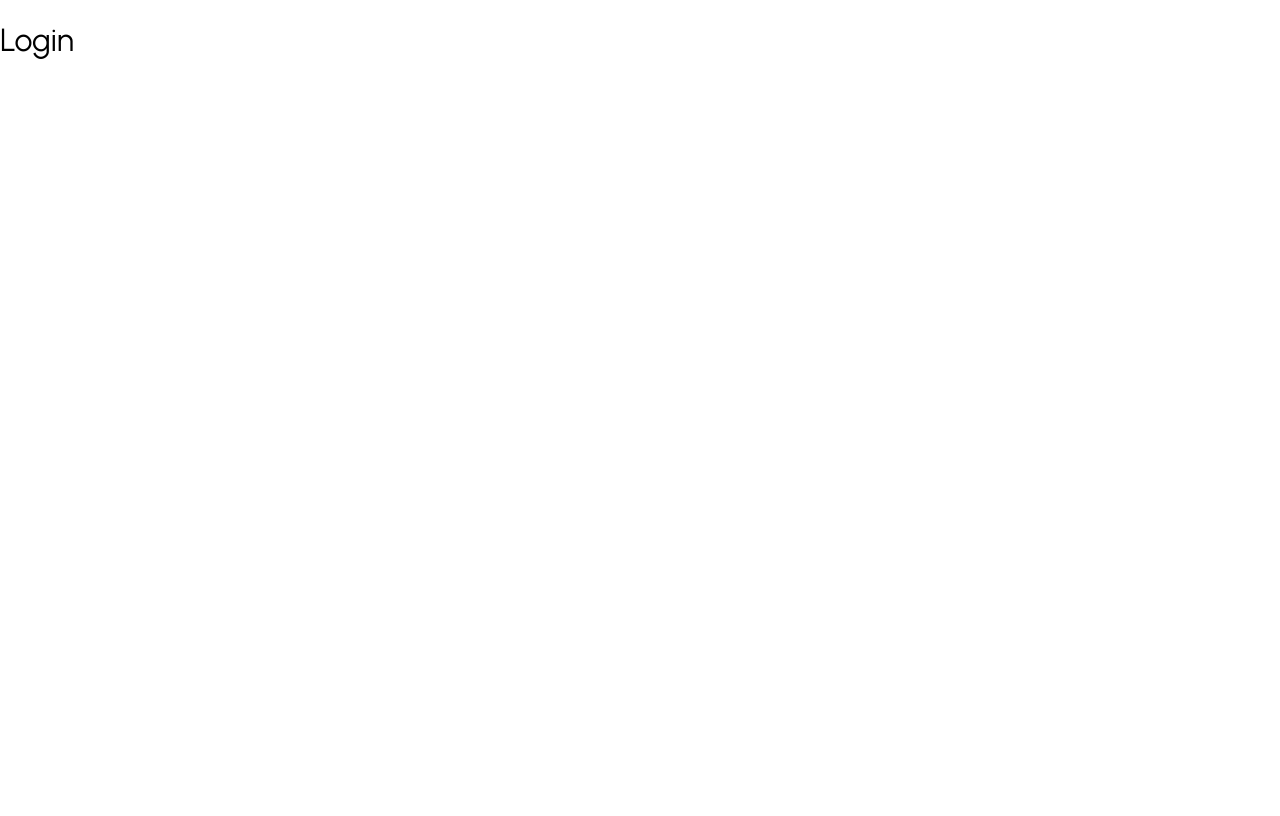
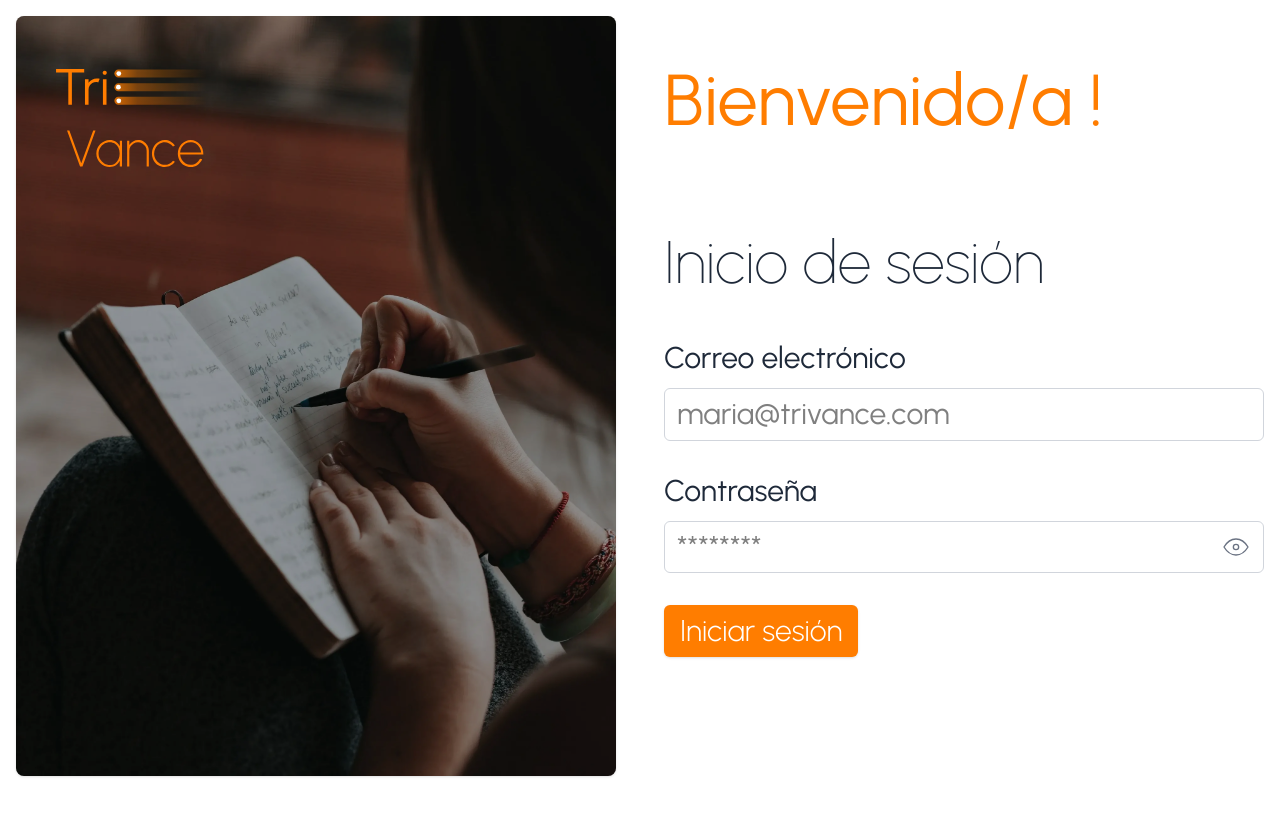
Before and after one commit to AxelMrak/trivance-frontend, a Next.js app: page /login in a window 1280 px wide. Shown: the top 816 px of the page. Built offline with nearby package versions, Linux system fonts and the light colour scheme.

Commit message:
add login page and start with logic

```diff
--- a/app/(auth)/login/page.tsx
+++ b/app/(auth)/login/page.tsx
@@ -1,7 +1,54 @@
+import Image from 'next/image';
+import {LogoColor} from '@/components/icons/Logos';
+import Input from '@/components/ui/Input';
+import Button from '@/components/ui/Button';
+//TODO: Components and refactor all. Separate logic and use zod with react hook form for login and register forms. Also, we need a conditional or wrapper to switch between forms easily.
 export default function Login() {
   return (
-    <main className="w-full min-h-[100vh] flex items-center justify-center ">
-      <h1 className="text-3xl ">Login</h1>
+    <main className="w-full  grid grid-cols-1 lg:grid-cols-2 items-start justify-between p-4 gap-12">
+      <section className="w-full h-[95vh] relative rounded-lg shadow hidden lg:block">
+        <Image
+          src="/images/login-bg.webp"
+          alt="Login Image"
+          fill
+          className="object-cover rounded-lg"
+        />
+        <div className="absolute top-0 left-0 w-full h-full bg-black/30 rounded-lg "/>
+          <LogoColor className="absolute top-0 left-5 w-50 h-50" />
+      </section>
+      <section className="w-full h-full flex flex-col items-start justify-start gap-12">
+          <LogoColor className="block lg:hidden w-50 h-50" />
+          <h1 className="text-7xl lg:text-7xl text-primary-base font-normal">
+            Bienvenido/a !
+          </h1>
+        <h2 className="!text-6xl text-gray-800 font-thin">
+          Inicio de sesión
+        </h2>
+        <form className="w-full flex flex-col items-start justify-center gap-8">
+          <Input
+            label="Correo electrónico"
+            name="email"
+            type="email"
+            placeholder="maria@trivance.com"
+            className="text-3xl"
+          />
+          <Input
+            label="Contraseña"
+            name="password"
+            type="password"
+            placeholder="********"
+            className="text-3xl"
+            />
+          <Button
+            type="submit"
+            variant="primary"
+            className="w-fit !text-3xl
+            !font-light"
+          >
+            Iniciar sesión
+          </Button>
+        </form>
+      </section>
     </main>
   )
 };
--- a/app/layout.tsx
+++ b/app/layout.tsx
@@ -32,10 +32,11 @@ export default function RootLayout({
         <link rel="manifest" href="/site.webmanifest" />
       </head>
       <body
-        className={`${geist.variable} ${urbanist.className} antialiased`}
+        className={`${geist.variable} ${urbanist.className} antialiased `}
       >
-
-        {children}
+        <main className="mx-auto container">
+          {children}
+        </main>
       </body>
     </html>
   );
--- /dev/null
+++ b/components/icons/EyeClosed.tsx
@@ -0,0 +1,24 @@
+export const EyeClosed = (props) => {
+  return (
+      <svg
+    xmlns="http://www.w3.org/2000/svg"
+    width={props.width || 24}
+    height={props.height || 24}
+    viewBox="0 0 24 24"
+    fill="none"
+    stroke="currentColor"
+    strokeWidth={1}
+    strokeLinecap="round"
+    strokeLinejoin="round"
+    className="icon icon-tabler icons-tabler-outline icon-tabler-eye-closed"
+    {...props}
+  >
+    <path stroke="none" d="M0 0h24v24H0z" fill="none" />
+    <path d="M21 9c-2.4 2.667 -5.4 4 -9 4c-3.6 0 -6.6 -1.333 -9 -4" />
+    <path d="M3 15l2.5 -3.8" />
+    <path d="M21 14.976l-2.492 -3.776" />
+    <path d="M9 17l.5 -4" />
+    <path d="M15 17l-.5 -4" />
+  </svg>
+  )
+};
--- /dev/null
+++ b/components/icons/EyeOpen.tsx
@@ -0,0 +1,21 @@
+export const EyeOpen = (props) => {
+  return (
+    <svg
+    xmlns="http://www.w3.org/2000/svg"
+    width={props.width || 24}
+    height={props.height || 24}
+    viewBox="0 0 24 24"
+    fill="none"
+    stroke="currentColor"
+    strokeWidth={1}
+    strokeLinecap="round"
+    strokeLinejoin="round"
+    className="icon icon-tabler icons-tabler-outline icon-tabler-eye"
+    {...props}
+  >
+    <path stroke="none" d="M0 0h24v24H0z" fill="none" />
+    <path d="M10 12a2 2 0 1 0 4 0a2 2 0 0 0 -4 0" />
+    <path d="M21 12c-2.4 4 -5.4 6 -9 6c-3.6 0 -6.6 -2 -9 -6c2.4 -4 5.4 -6 9 -6c3.6 0 6.6 2 9 6" />
+  </svg>
+  )
+};
--- /dev/null
+++ b/components/ui/Button.tsx
@@ -0,0 +1,44 @@
+import React from 'react';
+
+type ButtonProps = {
+  children: React.ReactNode;
+  variant?: 'primary' | 'secondary' | 'tertiary';
+  type?: 'button' | 'submit' | 'reset';
+  onClick?: () => void;
+  disabled?: boolean;
+  className?: string;
+};
+
+const Button: React.FC<ButtonProps> = ({
+  children,
+  variant = 'primary',
+  type = 'button',
+  onClick,
+  disabled = false,
+  className = '',
+}) => {
+  const baseStyles = 'inline-flex items-center justify-center px-4 py-2 text-sm font-medium rounded-md focus:outline-none focus:ring-2 focus:ring-offset-2 shadow hover:shadow-sm transition-shadow transition-colors cursor-pointer';
+
+  const variants = {
+    primary: 'bg-primary-base text-white',
+    secondary: 'bg-secondary-600 text-white hover:bg-secondary-700 focus:ring-secondary-500',
+    tertiary: 'bg-white text-primary-base border border-primary-600 hover:bg-primary-50 focus:ring-primary-500',
+  };
+
+  const disabledStyles = 'opacity-50 cursor-not-allowed';
+
+  const variantStyles = variants[variant];
+
+  return (
+    <button
+      type={type}
+      onClick={onClick}
+      disabled={disabled}
+      className={`${baseStyles} ${variantStyles} ${disabled ? disabledStyles : ''} ${className}`}
+    >
+      {children}
+    </button>
+  );
+};
+
+export default Button;
--- /dev/null
+++ b/components/ui/Input.tsx
@@ -0,0 +1,82 @@
+"use client";
+
+import { useState } from "react";
+import { EyeClosed } from "@components/icons/EyeClosed";
+import { EyeOpen } from "@components/icons/EyeOpen";
+
+type InputProps = {
+  label: string;
+  name: string;
+  type?: "text" | "password" | "email" | "number";
+  value?: string;
+  onChange?: (e: React.ChangeEvent<HTMLInputElement>) => void;
+  onBlur?: (e: React.FocusEvent<HTMLInputElement>) => void;
+  error?: string;
+  touched?: boolean;
+  disabled?: boolean;
+  placeholder?: string;
+  required?: boolean;
+  className?: string;
+};
+
+export default function Input({
+  label,
+  name,
+  type = "text",
+  value,
+  onChange,
+  onBlur,
+  error,
+  touched,
+  disabled = false,
+  placeholder,
+  required = false,
+  className = "",
+}: InputProps) {
+
+  const [showPassword, setShowPassword] = useState(false);
+  const isPassword = type === "password";
+  const inputType = isPassword && showPassword ? "text" : type;
+
+  return (
+    <div className={`w-full flex flex-col items-start gap-3 ${className}`}>
+      <label htmlFor={name} className="block !font-normal text-gray-800 ">
+        {label} {required && <span className="text-red-500">*</span>}
+      </label>
+      <div className="relative w-full">
+        <input
+          id={name}
+          name={name}
+          type={inputType}
+          value={value}
+          onChange={onChange}
+          onBlur={onBlur}
+          disabled={disabled}
+          placeholder={placeholder}
+          className={`w-full px-3 py-2 border  ${
+            error && touched ? "border-red-500" : "border-gray-300"
+          } rounded-md  focus:outline-none focus:ring-1 focus:ring-primary-500 focus:border-transparent ${
+            disabled ? "bg-gray-100 cursor-not-allowed" : "bg-white"
+          }`}
+        />
+        {isPassword && (
+          <button
+            type="button"
+            onClick={() => setShowPassword((prev) => !prev)}
+            className="absolute inset-y-0 right-0 pr-3 flex items-center text-gray-500 cursor-pointer"
+            tabIndex={-1}
+          >
+            {showPassword ? (
+              <EyeClosed className="h-8 w-8" aria-hidden="true" />
+            ) : (
+              <EyeOpen className="h-8 w-8" aria-hidden="true" />
+            )}
+          </button>
+        )}
+      </div>
+      {error && touched && (
+        <p className="mt-1 text-sm text-red-600">{error}</p>
+      )}
+    </div>
+  );
+}
--- a/styles/globals.css
+++ b/styles/globals.css
@@ -63,13 +63,6 @@ body {
   margin: 0;
 }
 
-/**
- * Render the `main` element consistently in IE.
- */
-
-main {
-  display: block;
-}
 
 /**
  * Correct the font size and margin on `h1` elements within `section` and
@@ -77,7 +70,6 @@ main {
  */
 
 h1 {
-  font-size: 2em;
   margin: 0.67em 0;
 }
 
```
Also changed, not shown: public/images/login-bg.webp (added), 1 other file (tests, documents, lock files or other folders).
